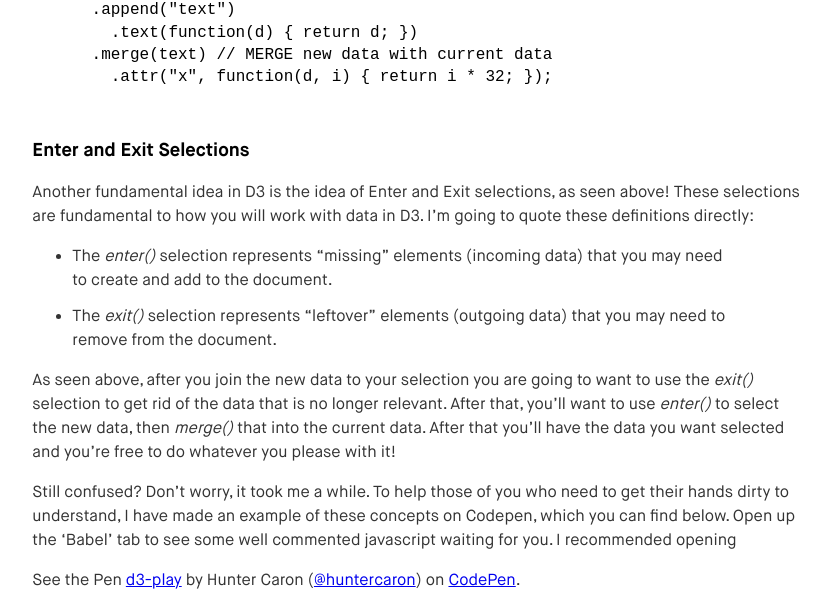
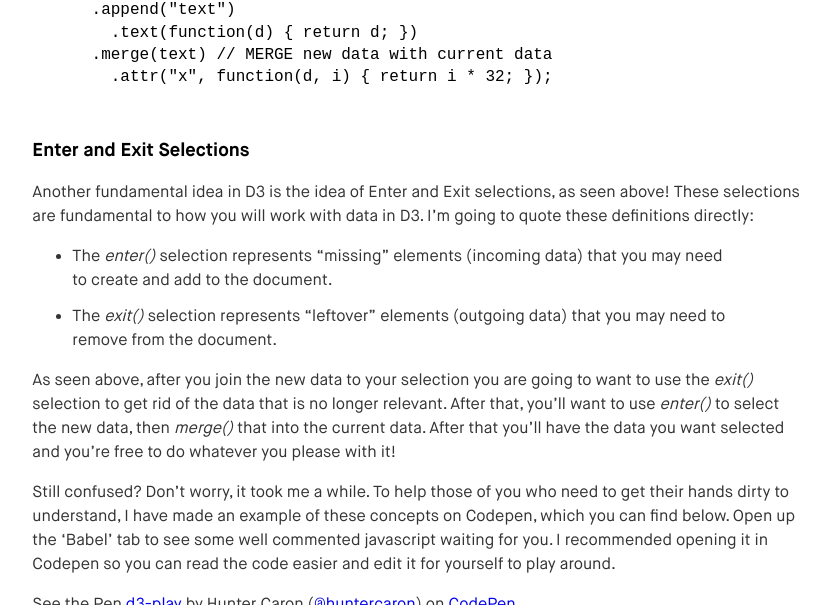
Before and after one commit to huntercaron/id3, a Jekyll site: the page built from _posts/2016-09-14-exploration-1.markdown, in a window 1280 px wide and 900 px high, scrolled down 1455 px, cut to the strip 0-605 px from the top of the window. Shown: the whole strip, without its empty margins (354-1184 px from the left). Built offline with Jekyll 4.4.1, drawn with Linux system fonts in a browser that asks for light colours.

Commit message:
editing post

```diff
--- a/_posts/2016-09-14-exploration-1.markdown
+++ b/_posts/2016-09-14-exploration-1.markdown
@@ -61,7 +61,7 @@ Another fundamental idea in D3 is the idea of Enter and Exit selections, as seen
 As seen above, after you join the new data to your selection you are going to want to use the _exit()_ selection to get rid of the data that is no longer relevant. After that, you'll want to use _enter()_ to select the new data, then _merge()_ that into the current data. After that you'll have the data you want selected and you're free to do whatever you please with it!
 
 Still confused? Don't worry, it took me a while.
-To help those of you who need to get their hands dirty to understand, I have made an example of these concepts on Codepen, which you can find below. Open up the 'Babel' tab to see some well commented javascript waiting for you. I recommended opening
+To help those of you who need to get their hands dirty to understand, I have made an example of these concepts on Codepen, which you can find below. Open up the 'Babel' tab to see some well commented javascript waiting for you. I recommended opening it in Codepen so you can read the code easier and edit it for yourself to play around.
 
 <p data-height="533" data-theme-id="light" data-slug-hash="zKvmzm" data-default-tab="result" data-user="huntercaron" data-embed-version="2" class="codepen">See the Pen <a href="http://codepen.io/huntercaron/pen/zKvmzm/">d3-play</a> by Hunter Caron (<a href="http://codepen.io/huntercaron">@huntercaron</a>) on <a href="http://codepen.io">CodePen</a>.</p>
 <script async src="//assets.codepen.io/assets/embed/ei.js"></script>
```
